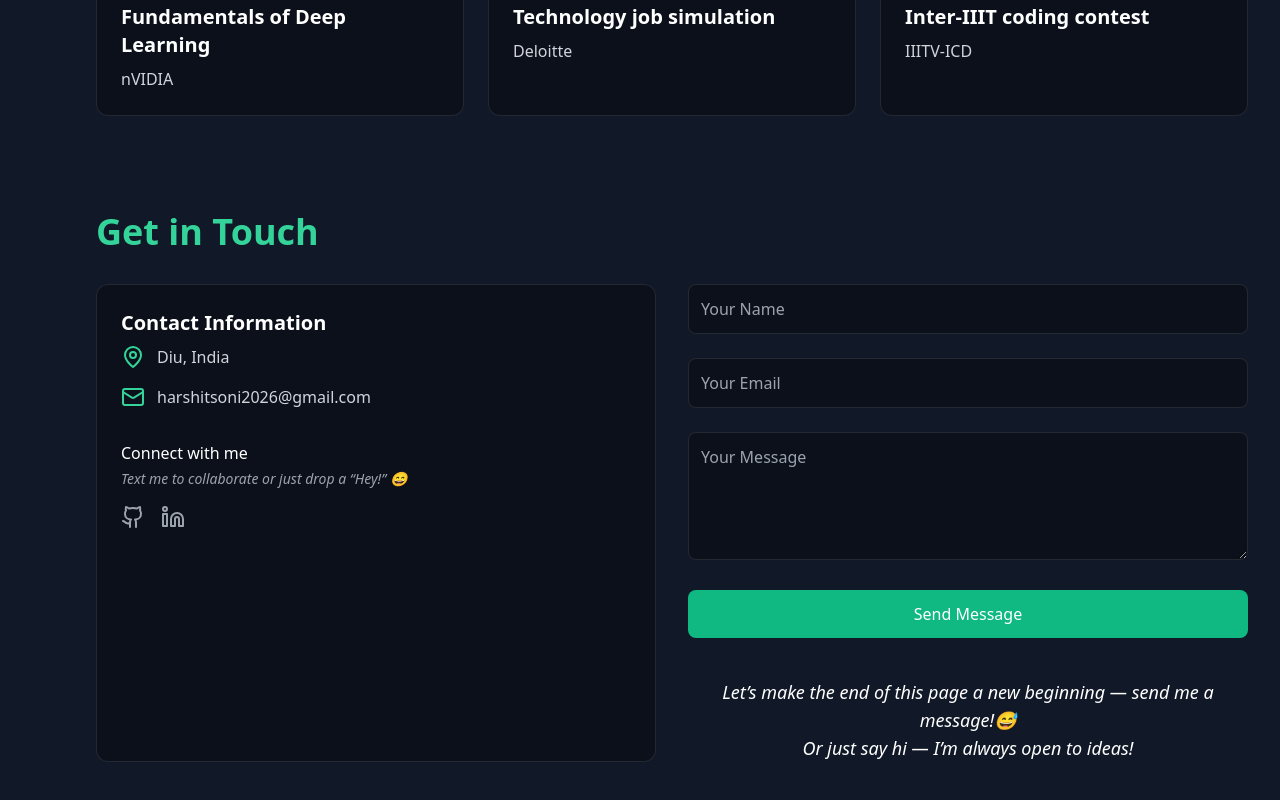
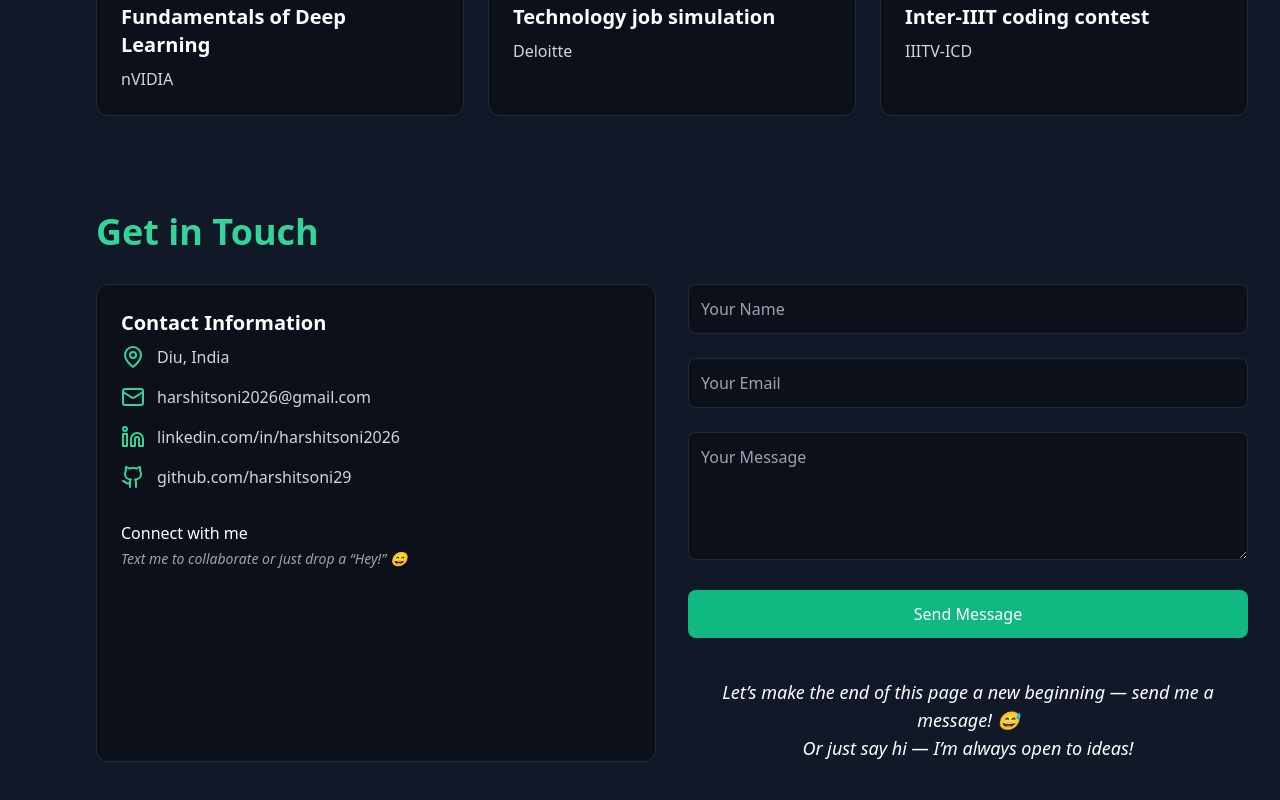
Before and after one commit to Harshitsoni294/Myportfolio, a React (Vite) app: page / in a window 1280 px wide. Shown: the part 4264-5064 px from the top of the page. Built offline with nearby package versions, Linux system fonts and the light colour scheme; no server answers.

Commit message:
Updated contact form to use Formspree service

```diff
--- a/src/components/ContactForm.tsx
+++ b/src/components/ContactForm.tsx
@@ -1,63 +1,58 @@
-import { useState } from 'react';
-import { createClient } from '@supabase/supabase-js';
-import { Mail, MapPin, Phone, Github, Linkedin, Twitter } from 'lucide-react';
-
-const supabase = createClient(
-  import.meta.env.VITE_SUPABASE_URL || '',
-  import.meta.env.VITE_SUPABASE_ANON_KEY || ''
-);
+import { Mail, MapPin, Linkedin, Github as GitHub } from 'lucide-react';
+import { useForm, ValidationError } from '@formspree/react';
 
 export const ContactForm = () => {
-  const [formData, setFormData] = useState({
-    name: '',
-    email: '',
-    message: '',
-  });
-  const [isSubmitting, setIsSubmitting] = useState(false);
-  const [submitStatus, setSubmitStatus] = useState<'idle' | 'success' | 'error'>('idle');
-
-  const handleSubmit = async (e: React.FormEvent) => {
-    e.preventDefault();
-    setIsSubmitting(true);
-
-    try {
-      const { error } = await supabase
-        .from('contact_messages')
-        .insert([formData]);
-
-      if (error) throw error;
-
-      setSubmitStatus('success');
-      setFormData({ name: '', email: '', message: '' });
-    } catch (error) {
-      console.error('Error submitting form:', error);
-      setSubmitStatus('error');
-    } finally {
-      setIsSubmitting(false);
-    }
-  };
+  const [state, handleSubmit] = useForm("xzzrvdlw");
 
   return (
     <div className="grid md:grid-cols-2 gap-8">
+      {/* Contact Info Section */}
       <div className="bg-black/30 backdrop-blur-sm rounded-xl p-6 border border-white/10">
         <h3 className="text-xl font-semibold text-white mb-2">Contact Information</h3>
 
-
-
         <div className="space-y-4">
+          {/* Location */}
           <div className="flex items-center space-x-3">
             <MapPin className="text-emerald-400" />
             <span className="text-gray-300">Diu, India</span>
           </div>
 
+          {/* Email */}
           <div className="flex items-center space-x-3">
             <Mail className="text-emerald-400" />
-            <a href="https://mail.google.com/mail/?view=cm&fs=1&to=harshitsoni2026@gmail.com&su=Impressed%20by%20Your%20Portfolio%20%E2%80%93%20Let%27s%20Connect!&body=Hi%20Harshit%2C%0A%0AI%20came%20across%20your%20portfolio.%20Your%20work%20aligns%20with%20some%20roles%20we%E2%80%99re%20currently%20hiring%20for%20at%20%5BCompany%20Name%5D.%0A%0ALet%20me%20know%20if%20you%27d%20be%20open%20to%20a%20quick%20conversation.%0A%0ABest%2C%0A%5BRecruiter%27s%20Name%5D%0A%5BCompany%20Name%5D
-" className="text-gray-300 hover:text-emerald-400">
+            <a
+              href="https://mail.google.com/mail/?view=cm&fs=1&to=harshitsoni2026@gmail.com&su=Impressed%20by%20Your%20Portfolio%20%E2%80%93%20Let%27s%20Connect!&body=Hi%20Harshit%2C%0A%0AI%20came%20across%20your%20portfolio.%20Your%20work%20aligns%20with%20some%20roles%20we%E2%80%99re%20currently%20hiring%20for%20at%20%5BCompany%20Name%5D.%0A%0ALet%20me%20know%20if%20you%27d%20be%20open%20to%20a%20quick%20conversation.%0A%0ABest%2C%0A%5BRecruiter%27s%20Name%5D%0A%5BCompany%20Name%5D"
+              className="text-gray-300 hover:text-emerald-400"
+            >
               harshitsoni2026@gmail.com
             </a>
           </div>
 
+          {/* LinkedIn */}
+          <div className="flex items-center space-x-3">
+            <Linkedin className="text-emerald-400" />
+            <a
+              href="https://www.linkedin.com/in/harshitsoni29"
+              target="_blank"
+              rel="noopener noreferrer"
+              className="text-gray-300 hover:text-emerald-400"
+            >
+              linkedin.com/in/harshitsoni2026
+            </a>
+          </div>
+
+          {/* GitHub */}
+          <div className="flex items-center space-x-3">
+            <GitHub className="text-emerald-400" />
+            <a
+              href="https://github.com/harshitsoni29"
+              target="_blank"
+              rel="noopener noreferrer"
+              className="text-gray-300 hover:text-emerald-400"
+            >
+              github.com/harshitsoni29
+            </a>
+          </div>
         </div>
 
         <div className="mt-8">
@@ -65,24 +60,17 @@
           <p className="text-sm text-gray-400 mb-4 italic">
             Text me to collaborate or just drop a “Hey!” 😄
           </p>
-          <div className="flex space-x-4">
-            <a href="https://github.com/Harshitsoni294" className="text-gray-400 hover:text-emerald-400">
-              <Github />
-            </a>
-            <a href="https://www.linkedin.com/in/harshitsoni29" className="text-gray-400 hover:text-emerald-400">
-              <Linkedin />
-            </a>
-          </div>
         </div>
       </div>
 
+      {/* Contact Form Section */}
       <form onSubmit={handleSubmit} className="space-y-6">
         <div>
           <input
+            id="name"
             type="text"
+            name="name"
             placeholder="Your Name"
-            value={formData.name}
-            onChange={(e) => setFormData({ ...formData, name: e.target.value })}
             className="w-full bg-black/30 backdrop-blur-sm rounded-lg border border-white/10 p-3 text-white placeholder-gray-400 focus:outline-none focus:ring-2 focus:ring-emerald-400"
             required
           />
@@ -90,46 +78,49 @@
 
         <div>
           <input
+            id="email"
             type="email"
+            name="email"
             placeholder="Your Email"
-            value={formData.email}
-            onChange={(e) => setFormData({ ...formData, email: e.target.value })}
             className="w-full bg-black/30 backdrop-blur-sm rounded-lg border border-white/10 p-3 text-white placeholder-gray-400 focus:outline-none focus:ring-2 focus:ring-emerald-400"
             required
           />
+          <ValidationError prefix="Email" field="email" errors={state.errors} />
         </div>
 
         <div>
           <textarea
+            id="message"
+            name="message"
             placeholder="Your Message"
-            value={formData.message}
-            onChange={(e) => setFormData({ ...formData, message: e.target.value })}
             className="w-full h-32 bg-black/30 backdrop-blur-sm rounded-lg border border-white/10 p-3 text-white placeholder-gray-400 focus:outline-none focus:ring-2 focus:ring-emerald-400"
             required
           />
+          <ValidationError prefix="Message" field="message" errors={state.errors} />
         </div>
 
         <button
           type="submit"
-          disabled={isSubmitting}
+          disabled={state.submitting}
           className="w-full bg-emerald-500 hover:bg-emerald-600 text-white font-medium py-3 rounded-lg transition-colors disabled:opacity-50"
         >
-          {isSubmitting ? 'Sending...' : 'Send Message'}
+          {state.submitting ? 'Sending...' : 'Send Message'}
         </button>
 
-        {submitStatus === 'success' && (
+        {state.succeeded && (
           <p className="text-emerald-400">
             Message sent successfully! 📨 Let’s build something awesome together.
           </p>
         )}
-        {submitStatus === 'error' && (
+
+        {Array.isArray(state.errors) && state.errors.length > 0 && !state.submitting && (
           <p className="text-red-400">
             Oops! Something went wrong. But hey, don’t give up on me yet 😅
           </p>
         )}
 
-        <div className="text-lg text-white-400 text-center pt-4 italic">
-        Let’s make the end of this page a new beginning — send me a message!😅<br />
+        <div className="text-lg text-white text-center pt-4 italic">
+          Let’s make the end of this page a new beginning — send me a message! 😅<br />
           Or just say hi — I’m always open to ideas!
         </div>
       </form>
```
